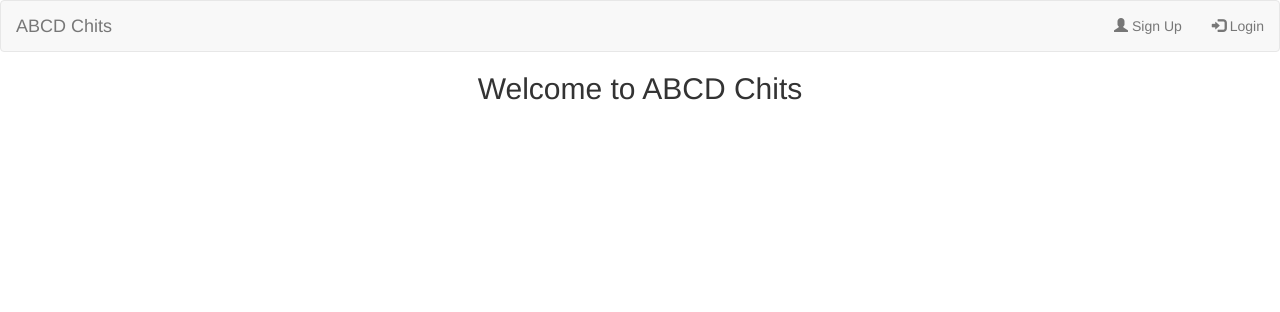
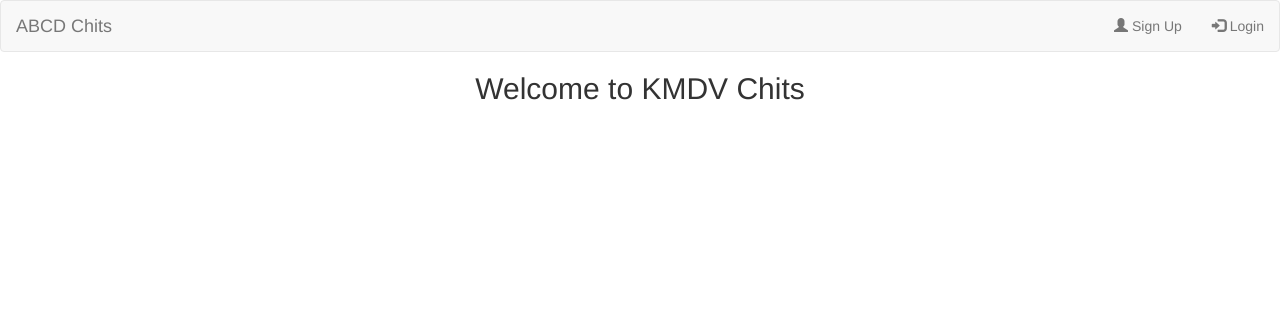
Before and after one commit to RamaKrishnaKunda/Chit-App, a Django app: page /chitapp/ in a window 1280 px wide. Shown: the top 312 px of the page. Run offline with Django 3.2, Linux system fonts and the light colour scheme; some libraries are stand-ins or nearby versions.

Commit message:
Changed Chit app name

```diff
--- a/chit_app/templates/_base.html
+++ b/chit_app/templates/_base.html
@@ -27,7 +27,7 @@
         </div>
     </nav>
         {% if firstpage %}
-            <p><h2 align = 'center'>Welcome to ABCD Chits</h2></p>
+            <p><h2 align = 'center'>Welcome to KMDV Chits</h2></p>
         {%endif%}
         {% block content %}
         {% endblock %}
```
